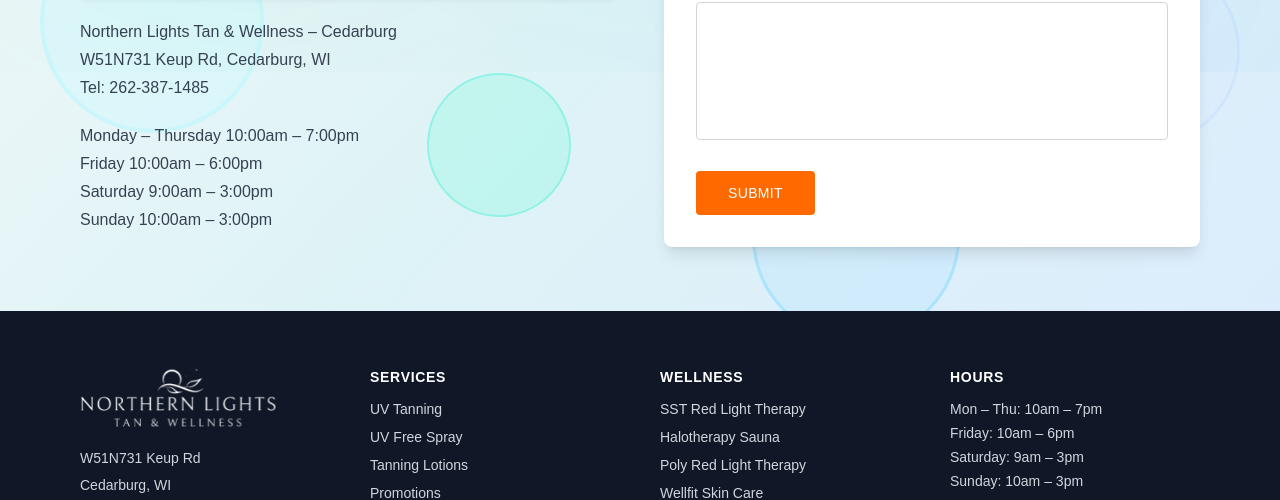
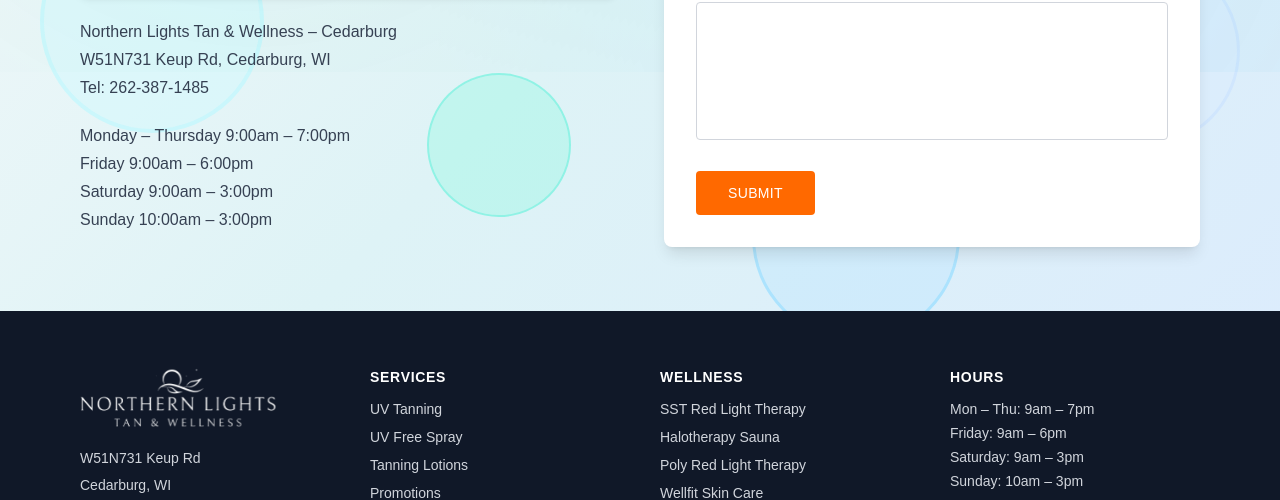
Before and after one commit to northernlightstanspa/northernlightstanspa, a Next.js app: page /contact in a window 1280 px wide. Shown: the part 728-1228 px from the top of the page. Built offline with nearby package versions, Linux system fonts and the light colour scheme; a web font is replaced by a local one.

Commit message:
updated hours and promo

```diff
--- a/src/app/contact/page.tsx
+++ b/src/app/contact/page.tsx
@@ -132,8 +132,8 @@
 
                 {/* Hours */}
                 <div className="mt-6 space-y-1 text-gray-700 text-sm md:text-base">
-                  <p>Monday – Thursday 10:00am – 7:00pm</p>
-                  <p>Friday 10:00am – 6:00pm</p>
+                  <p>Monday – Thursday 9:00am – 7:00pm</p>
+                  <p>Friday 9:00am – 6:00pm</p>
                   <p>Saturday 9:00am – 3:00pm</p>
                   <p>Sunday 10:00am – 3:00pm</p>
                 </div>
--- a/src/app/locations/page.tsx
+++ b/src/app/locations/page.tsx
@@ -72,8 +72,8 @@
 
             {/* Hours */}
             <div className="space-y-1 text-gray-700 text-sm">
-              <p>Monday – Thursday 10:00am – 7:00pm</p>
-              <p>Friday 10:00am – 6:00pm</p>
+              <p>Monday – Thursday 9:00am – 7:00pm</p>
+              <p>Friday 9:00am – 6:00pm</p>
               <p>Saturday 9:00am – 3:00pm</p>
               <p>Sunday 10:00am – 3:00pm</p>
             </div>
--- a/src/app/promotions/page.tsx
+++ b/src/app/promotions/page.tsx
@@ -27,7 +27,7 @@
           {/* Decorative background bubbles */}
           <div className="absolute top-0 right-0 w-96 h-96 bg-blue-200/40 rounded-full -mr-32 -mt-32 border-4 border-blue-300/30 -z-10"></div>
           <div className="absolute top-10 left-10 w-24 h-24 bg-cyan-200/30 rounded-full border-2 border-cyan-300/40 -z-10"></div>
-         <div className="absolute top-3/4 right-1/4 w-52 h-52 bg-sky-200/35 rounded-full border-3 border-sky-300/40 -z-10"></div>
+          <div className="absolute top-3/4 right-1/4 w-52 h-52 bg-sky-200/35 rounded-full border-3 border-sky-300/40 -z-10"></div>
           <div className="absolute bottom-1/3 right-1/4 w-44 h-44 bg-blue-300/30 rounded-full border-2 border-blue-400/40 -z-10"></div>
           <div className="absolute bottom-1/4 left-10 w-56 h-56 bg-cyan-100/40 rounded-full border-4 border-cyan-200/30 -z-10"></div>
           <div className="absolute bottom-0 left-0 w-80 h-80 bg-blue-200/40 rounded-full -ml-32 -mb-32 border-4 border-blue-300/30 -z-10"></div>
@@ -38,8 +38,8 @@
             {/* January Specials Card */}
             <div className="relative rounded-lg overflow-hidden shadow-xl mb-12">
               <Image
-                src="/img/promotion/september.png"
-                alt="september Specials"
+                src="/img/promotion/october.png"
+                alt="october Specials"
                 width={800}
                 height={800}
                 className="w-full h-auto"
--- a/src/components/Footer.tsx
+++ b/src/components/Footer.tsx
@@ -86,8 +86,8 @@
               Hours
             </h4>
             <ul className="text-sm space-y-1">
-              <li>Mon – Thu: 10am – 7pm</li>
-              <li>Friday: 10am – 6pm</li>
+              <li>Mon – Thu: 9am – 7pm</li>
+              <li>Friday: 9am – 6pm</li>
               <li>Saturday: 9am – 3pm</li>
               <li>Sunday: 10am – 3pm</li>
             </ul>
--- a/src/components/HoursAndNews.tsx
+++ b/src/components/HoursAndNews.tsx
@@ -14,8 +14,8 @@
               <p>Tel: 262-387-1485</p>
               <div className="mt-4">
                 <p className="font-medium underline">Hours:</p>
-                <p>Monday – Thursday 10:00am – 7:00pm</p>
-                <p>Friday 10:00am – 6:00pm</p>
+                <p>Monday – Thursday 9:00am – 7:00pm</p>
+                <p>Friday 9:00am – 6:00pm</p>
                 <p>Saturday 9:00am – 3:00pm</p>
                 <p>Sunday 10:00am – 3:00pm</p>
               </div>
```
Also changed, not shown: 1 other file (tests, documents, lock files or other folders).
